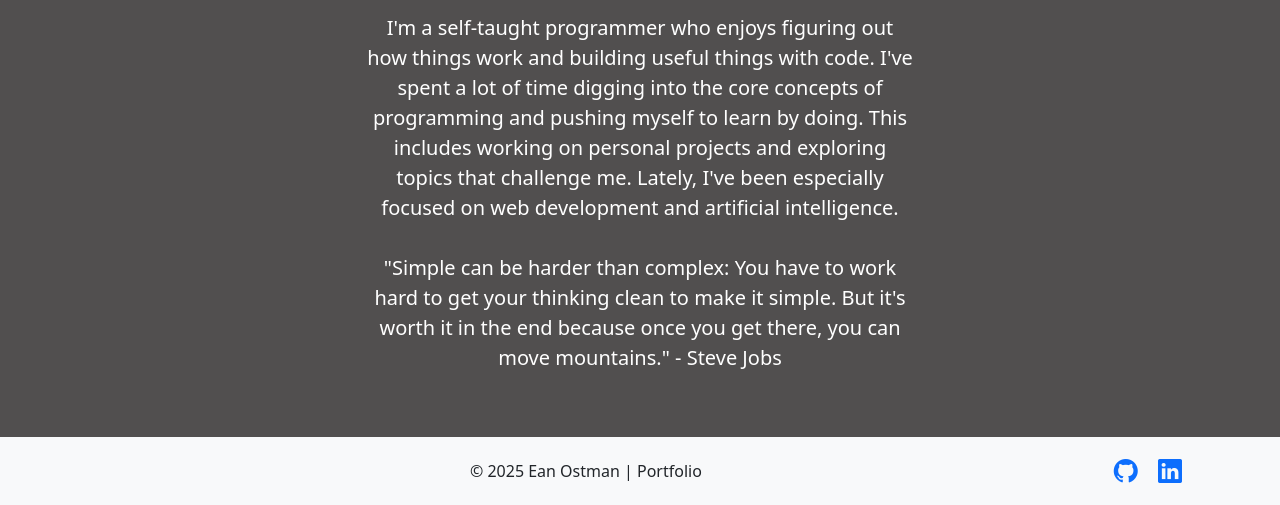
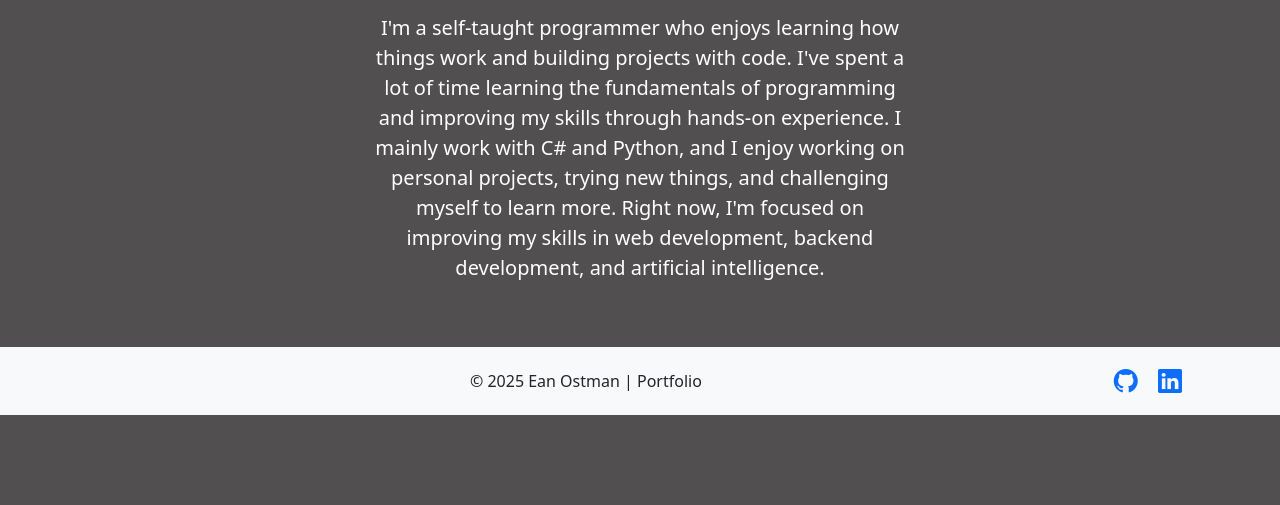
Before and after one commit to eanostman/Portfolio, a plain HTML site: page About.html in a window 1280 px wide. Shown: the part 344-849 px from the top of the page. After the commit the page ends 800 px from the top, so only its background shows below. Drawn offline with nearby package versions, Linux system fonts and the light colour scheme.

Commit message:
changed about me and intro

```diff
--- a/About.html
+++ b/About.html
@@ -54,10 +54,8 @@
         <div class="col-12 col-md-8 col-lg-6">
           <p class="text-white text-center fs-5">
           <!-- Personal background summary and guiding quote. -->
-          I'm a self-taught programmer who enjoys figuring out how things work and building useful things with code. I've spent a lot of time digging into the core concepts of programming and pushing myself to learn by doing. This includes working on personal projects and exploring topics that challenge me. Lately, I've been especially focused on web development and artificial intelligence.
+          I'm a self-taught programmer who enjoys learning how things work and building projects with code. I've spent a lot of time learning the fundamentals of programming and improving my skills through hands-on experience. I mainly work with C# and Python, and I enjoy working on personal projects, trying new things, and challenging myself to learn more. Right now, I'm focused on improving my skills in web development, backend development, and artificial intelligence.
 
-          <br><br>
-          "Simple can be harder than complex: You have to work hard to get your thinking clean to make it simple. But it's worth it in the end because once you get there, you can move mountains." - Steve Jobs
           </p>
         </div>
       </div>
```
Also changed, not shown: index.html (+1 -1 lines).
